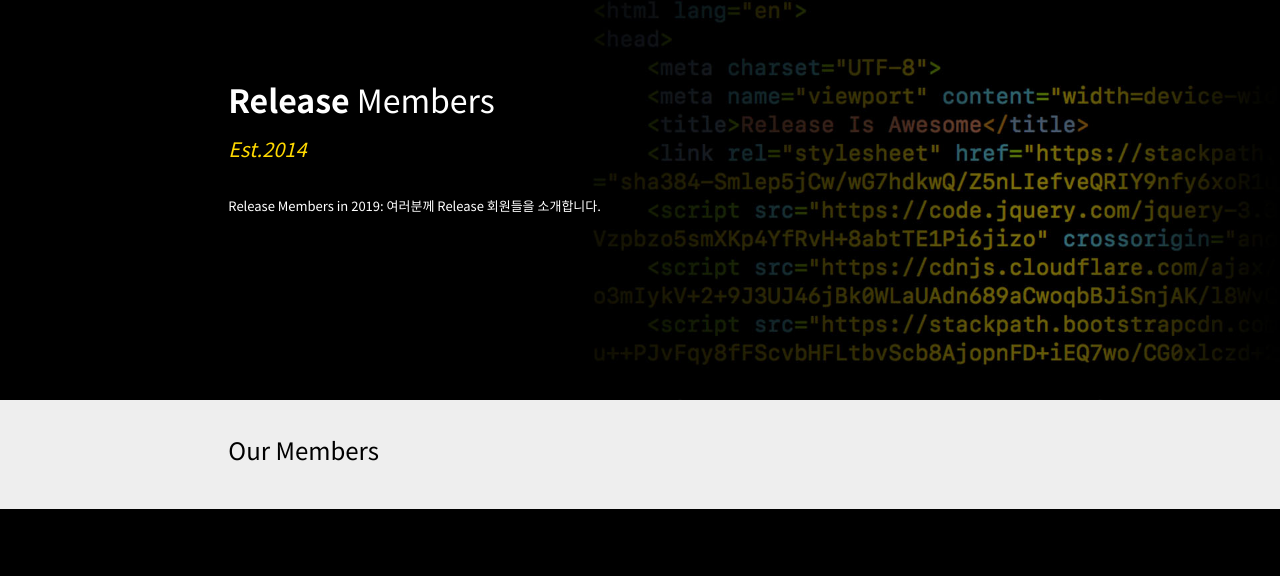
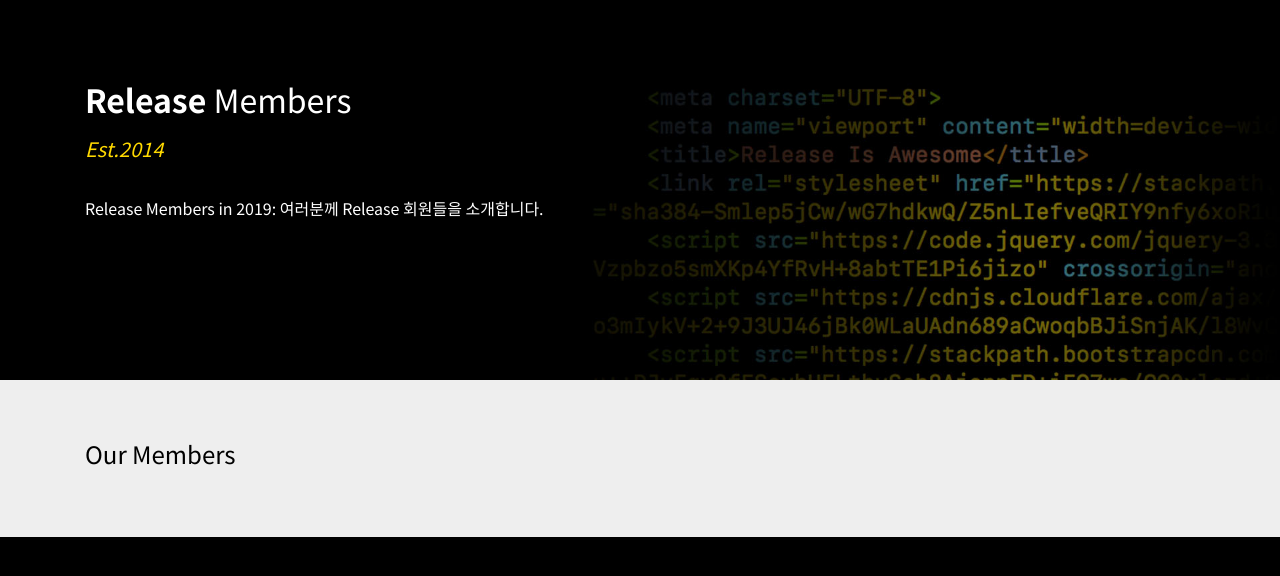
Before and after one commit to sanglee325/django-members, a Django app: page /members in a window 1280 px wide. Shown: the part 85-661 px from the top of the page. Run offline with Django 3.2, Linux system fonts and the light colour scheme; some libraries are stand-ins or nearby versions.

Commit message:
container-fluid 대신 container 사용
이거 무적권 필독 (필필독)
https://getbootstrap.com/docs/4.0/layout/grid/

읽고 나면, container를 사용하는게 좀더 정석적이라는 것을 느끼실겁니당

p-4 클래스: 이전 커밋에서 사용한 mr-2처럼 padding 값을 설정해주는
Bootstrap 편의 클래스

```diff
--- a/members/static/members/index.css
+++ b/members/static/members/index.css
@@ -59,15 +59,14 @@
     padding: 0;
 }
 
-.member-row {
+.hero-container {
     margin: 0;
     width: 100%;
     height: 300px;
     position: relative;
 }
 
-
-.member-back-img {
+.hero-background {
     position: absolute;
     top: 0;
     left: 0;
@@ -78,7 +77,7 @@
     z-index: -1;
 }
 
-.member-front {
+.hero-content{
     width: 100%;
     height: 100%;
     color: white;
--- a/members/static/members/list.css
+++ b/members/static/members/list.css
@@ -13,15 +13,14 @@
 
 .member-copy {
     font-weight: 300;
-    font-size: 13px;
+    font-size: 16px;
     color: white;
     margin-top: 32px;
     width: 70%;
 }
 
-.list-row {
+.list-container {
     background-color: #EEE;
-    margin: 0;
 }
 
 .list-row:last-child {
@@ -50,7 +49,7 @@
 }
 
 .list-box-data {
-    font-size: 12px;
+    font-size: 14px;
     font-weight: 450;
     color: #666;
     margin: 0 0 6px;
--- a/members/templates/members/list.html
+++ b/members/templates/members/list.html
@@ -30,25 +30,22 @@
             </a>
         </div>
     </nav>
-    <div class="container-fluid">
-        <div class="row member-row justify-content-center">
-            <div class="member-front col-11 col-md-8">
+		<div class="hero-container" style="background-image: {% static 'mbackground.jpg' %};">
+				<div class="container hero-content">
 						<h1 class="member-title"><span>Release</span> Members </h1>
 						<p class="member-subtitle">Est.2014</p>
 						<p class="member-copy">Release Members in 2019: 여러분께 Release 회원들을 소개합니다.</p>
 				</div>
-            <div class="member-back">
-                <img class="member-back-img" src="{% static 'mbackground.jpg' %}">
+				<div class="hero-background-container">
+						<img class="hero-background" src="{% static 'mbackground.jpg' %}">
 				</div>
 		</div>
-        <div class="row list-row justify-content-center">
-            <div class="col-11 col-md-8">
+		<div class="list-container p-4">
+				<div class="container">
 						<h1 class="col-header">Our Members</h1>
-            </div>
-        </div>
-        <div class="row list-row justify-content-center">
+						<div class="row list-row">
 								{% for member in members %}
-                <div class="col-10 col-md-4 list-box">
+								<div class="col-12 col-md-5 list-box">
 										<h1 class="list-box-name">{{ member.name }}</h1>
 										<p class="list-box-data">Joined : {{ member.joined_date|date:"y/m/d" }}</p>
 										<p class="list-box-data">Birthday : {{ member.birthday|date:"y/m/d" }}</p>
@@ -57,6 +54,7 @@
 											<i class="fas fa-envelope mr-2"></i>{{ member.email }}
 										</a>
 										</p>
+										<p class="list-box-data">
 										<a href="{{ member.github }}" class="list-box-link">
 											<i class="fab fa-github mr-2"></i>{{ member.github }}
 										</a>
@@ -65,5 +63,6 @@
 								{% endfor %}
 						</div>
 				</div>
+		</div>
 </body>
 </html>
```
Lines whose indentation alone changed are shown as unchanged.
